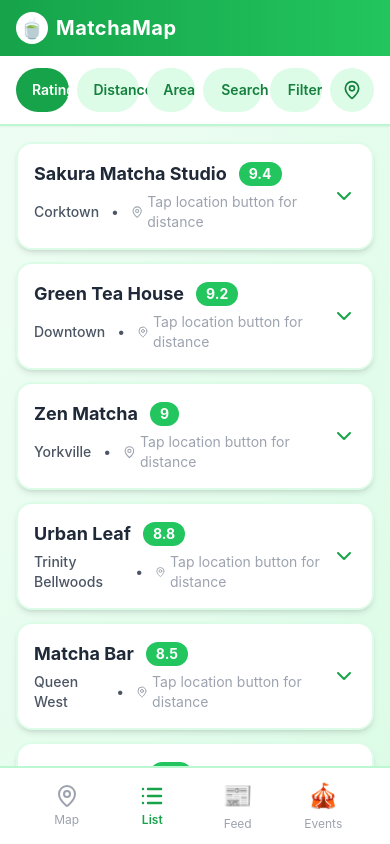
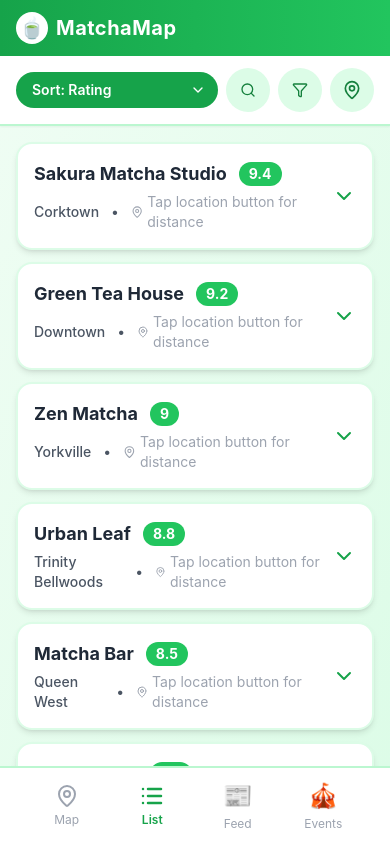
Before and after one commit to keving3ng/matchamap, a React (Vite) app: page /list in a window 390 px wide. Built offline with nearby package versions, Linux system fonts and the light colour scheme.

Commit message:
mobile list view improvements

```diff
--- a/src/components/ListView.tsx
+++ b/src/components/ListView.tsx
@@ -224,51 +224,36 @@ export const ListView: React.FC<ListViewProps> = ({ cafes, expandedCard, onToggl
           </div>
         )}
 
-        {/* Sort Buttons */}
+        {/* Sort & Action Buttons */}
         <div className="px-4 py-3">
-          <div className="flex items-center gap-2 overflow-x-auto">
-            <button
-              onClick={() => setSortBy('rating')}
-              className={`px-4 py-2 rounded-full text-sm font-semibold whitespace-nowrap transition ${
-                sortBy === 'rating'
-                  ? 'bg-green-600 text-white'
-                  : 'bg-green-100 text-green-700 hover:bg-green-200'
-              }`}
+          <div className="flex items-center gap-2">
+            {/* Sort By Dropdown */}
+            <div className="relative flex-1">
+              <select
+                value={sortBy}
+                onChange={(e) => setSortBy(e.target.value as SortOption)}
+                className="w-full px-4 py-2 rounded-full text-sm font-semibold bg-green-600 text-white appearance-none cursor-pointer pr-8 focus:outline-none focus:ring-2 focus:ring-green-500 focus:ring-offset-2"
               >
-              Rating
-            </button>
-            <button
-              onClick={() => setSortBy('distance')}
-              className={`px-4 py-2 rounded-full text-sm font-semibold whitespace-nowrap transition ${
-                sortBy === 'distance'
-                  ? 'bg-green-600 text-white'
-                  : 'bg-green-100 text-green-700 hover:bg-green-200'
-              }`}
-            >
-              Distance
-            </button>
-            <button
-              onClick={() => setSortBy('area')}
-              className={`px-4 py-2 rounded-full text-sm font-semibold whitespace-nowrap transition ${
-                sortBy === 'area'
-                  ? 'bg-green-600 text-white'
-                  : 'bg-green-100 text-green-700 hover:bg-green-200'
-              }`}
-            >
-              Area
-            </button>
+                <option value="rating">Sort: Rating</option>
+                <option value="distance">Sort: Distance</option>
+                <option value="area">Sort: Area</option>
+              </select>
+              <ChevronDown size={16} className="absolute right-3 top-1/2 -translate-y-1/2 text-white pointer-events-none" />
+            </div>
 
+            {/* Fixed action buttons */}
+            <div className="flex items-center gap-2 flex-shrink-0">
               {/* Search Toggle Button */}
               <button
                 onClick={() => setShowSearch(!showSearch)}
-              className={`px-3 py-2 rounded-full text-sm font-semibold whitespace-nowrap transition flex items-center gap-1.5 relative ${
+                className={`p-2 sm:px-3 sm:py-2 rounded-full text-sm font-semibold whitespace-nowrap transition flex items-center justify-center sm:justify-start gap-1.5 relative ${
                   hasActiveSearch || showSearch
                     ? 'bg-green-600 text-white'
                     : 'bg-green-100 text-green-700 hover:bg-green-200'
                 }`}
               >
                 <Search size={16} />
-              Search
+                <span className="hidden sm:inline">Search</span>
                 {hasActiveSearch && !showSearch && (
                   <span className="absolute -top-1 -right-1 w-3 h-3 bg-red-500 border-2 border-white rounded-full"></span>
                 )}
@@ -277,14 +262,14 @@ export const ListView: React.FC<ListViewProps> = ({ cafes, expandedCard, onToggl
               {/* Filter Toggle Button */}
               <button
                 onClick={() => setShowFilters(!showFilters)}
-              className={`px-3 py-2 rounded-full text-sm font-semibold whitespace-nowrap transition flex items-center gap-1.5 relative ${
+                className={`p-2 sm:px-3 sm:py-2 rounded-full text-sm font-semibold whitespace-nowrap transition flex items-center justify-center sm:justify-start gap-1.5 relative ${
                   hasActiveFilters || showFilters
                     ? 'bg-green-600 text-white'
                     : 'bg-green-100 text-green-700 hover:bg-green-200'
                 }`}
               >
                 <Filter size={16} />
-              Filter
+                <span className="hidden sm:inline">Filter</span>
                 {hasActiveFilters && !showFilters && (
                   <span className="absolute -top-1 -right-1 w-3 h-3 bg-red-500 border-2 border-white rounded-full"></span>
                 )}
@@ -294,7 +279,7 @@ export const ListView: React.FC<ListViewProps> = ({ cafes, expandedCard, onToggl
               <button
                 onClick={handleLocationClick}
                 disabled={!isSupported || (error !== null && error.code === 1)}
-              className={`ml-auto p-2 rounded-full transition relative flex items-center justify-center ${
+                className={`p-2 rounded-full transition relative flex items-center justify-center ${
                   coordinates
                     ? 'bg-green-600 text-white hover:bg-green-700'
                     : 'bg-green-100 text-green-700 hover:bg-green-200'
@@ -310,6 +295,7 @@ export const ListView: React.FC<ListViewProps> = ({ cafes, expandedCard, onToggl
                   <span className="absolute -top-1 -right-1 w-3 h-3 bg-green-400 border-2 border-white rounded-full animate-pulse"></span>
                 )}
               </button>
+            </div>
           </div>
         </div>
 
--- a/src/styles/index.css
+++ b/src/styles/index.css
@@ -58,6 +58,16 @@
     padding-bottom: env(safe-area-inset-bottom);
   }
 
+  /* Hide scrollbar for mobile-friendly UI */
+  .scrollbar-hide {
+    -ms-overflow-style: none;
+    scrollbar-width: none;
+  }
+
+  .scrollbar-hide::-webkit-scrollbar {
+    display: none;
+  }
+
   /* Leaflet map styles */
   .matcha-marker {
     background: transparent !important;
```
Lines whose indentation alone changed are shown as unchanged.
